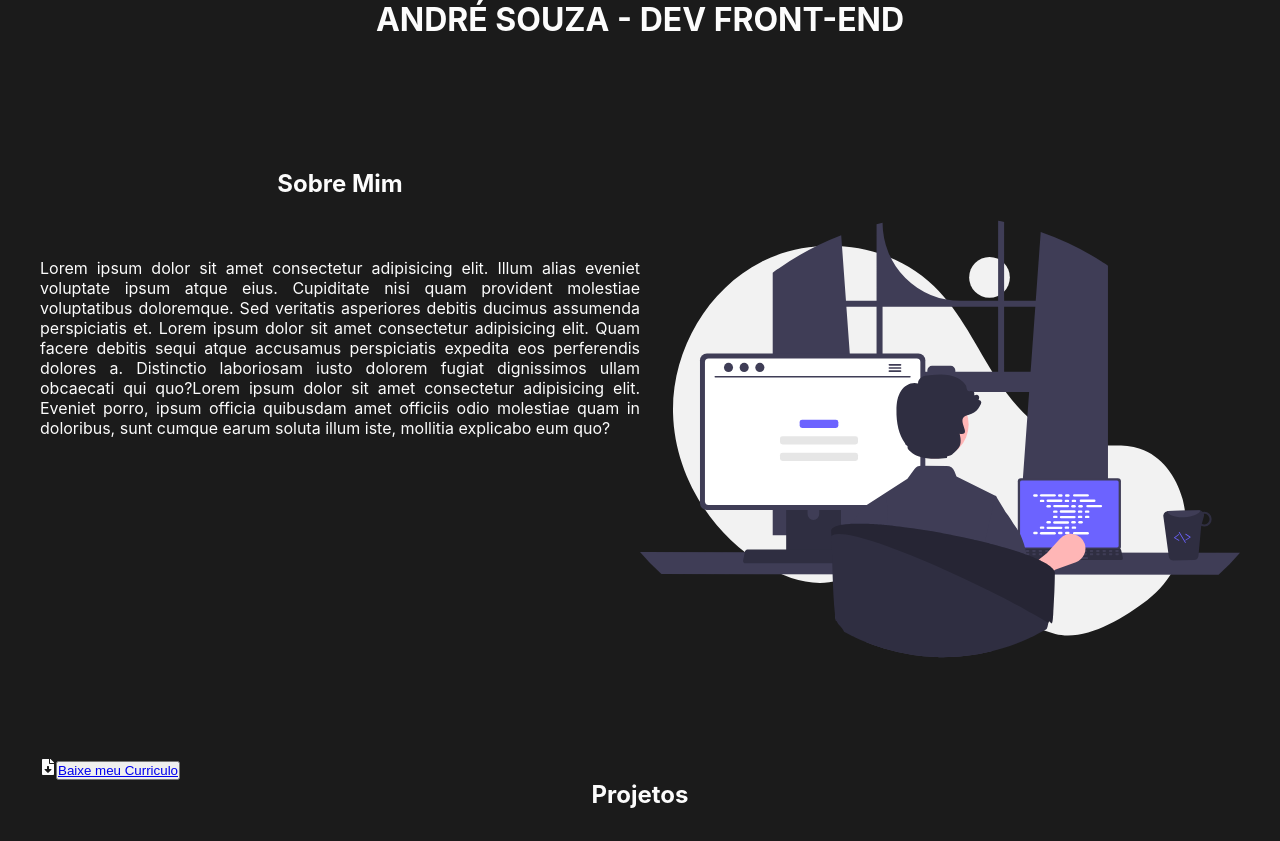
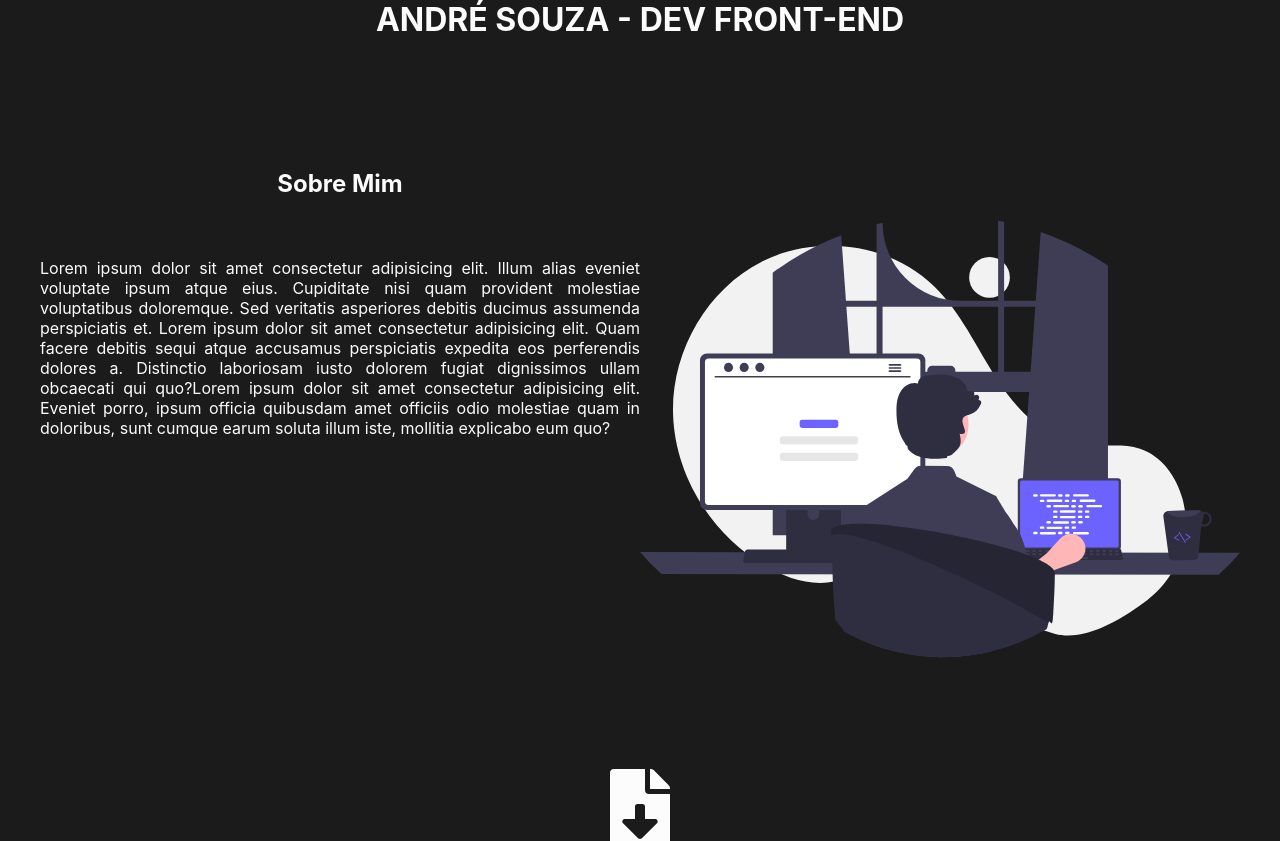
Before and after one commit to andresouza2/portfolio, a React (Vite) app: page / in a window 1280 px wide. Shown: the top 841 px of the page. Built offline with nearby package versions, Linux system fonts and the light colour scheme.

Commit message:
correcao do estylo

```diff
--- a/src/layouts/Main/index.tsx
+++ b/src/layouts/Main/index.tsx
@@ -70,14 +70,14 @@ const Main = () => {
           <span>
             <FaFileDownload />
           </span>
-              <button>
+          <C.Button>
             <a
               href={`${curriculo}`}
               download="cv-andre.pdf"
             >
               Baixe meu Curriculo
             </a>
-              </button>
+          </C.Button>
         </div>
 
 
--- a/src/layouts/Main/style.ts
+++ b/src/layouts/Main/style.ts
@@ -5,6 +5,33 @@ export const Main = styled.main`
     max-width: 1200px;
     width: calc(100% - 50px);
     margin: 0 auto;
+
+    .imgPrincipal {
+      width: 100%;
+      height: 80vh;
+      margin: 0 auto;
+      display: flex;
+
+      img {
+        width: 50%;
+      }
+
+      .download {
+        display: flex;
+        flex-direction: column;
+        text-align: center;
+        align-items: center;
+        justify-content: space-between;
+        margin: 50px auto;
+      }
+
+      h2 {
+        text-align: center;
+      }
+
+      p {
+        text-align: justify;
+      }
     }
 
     h1, h2 {
@@ -21,39 +48,23 @@ export const Main = styled.main`
       justify-content: space-between;
     }
 
-    .imgPrincipal {
+    .btn_download {
       width: 100%;
-      height: 80vh;
-      margin: 0 auto;
-      display: flex;
-
-
-      img {
-        width: 50%;
-      }
-
-      .download {
       display: flex;
       flex-direction: column;
-      text-align: center;
+      justify-content: center;
       align-items: center;
-      justify-content: space-between;
-      margin: 50px auto;
-
-      h2 {
-        text-align: center;
-      }
-
-      p {
-        text-align: justify;
-      }
 
       span svg {
       font-size: 5em;
       margin: 10px auto;
       }
+    }
+  }
 
-      button {
+`;
+
+export const Button = styled.button`
   width: 200px;
   height: 45px;
   margin: 0 auto;
@@ -61,20 +72,11 @@ export const Main = styled.main`
   border: none;
   border-radius: 8px;
   cursor: pointer;
-      }
 
-      button a {
+  & a {
     text-decoration: none;
     color: #fff;
     font-size: 1.2em;
     font-family: 'Roboto Slab', sans-serif;
   }
-    }
-    .btn_download {
-      width: 100%;
-        display: flex;
-        flex-direction: column;
-      }
-    }
-
 `;
```
Lines whose indentation alone changed are shown as unchanged.
